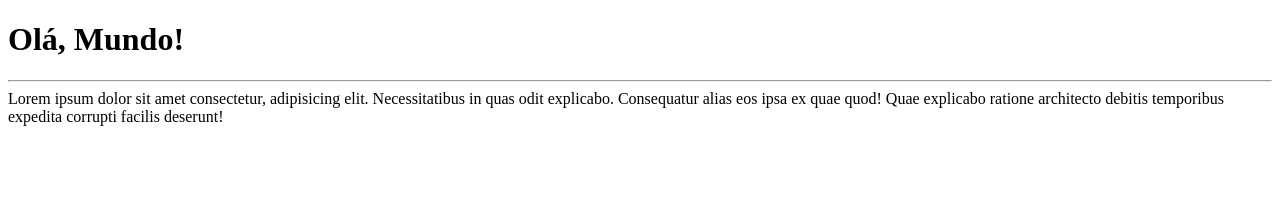
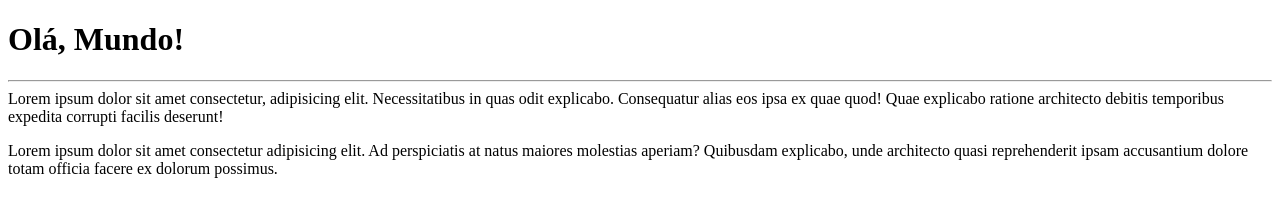
Before and after one commit to SergioPordeus/Ola-Mundo, a plain HTML site: page site-exemplo/index.html in a window 1280 px wide. Drawn offline with Linux system fonts and the light colour scheme.

Commit message:
Add um Paragrafo
Primeira

```diff
--- a/site-exemplo/index.html
+++ b/site-exemplo/index.html
@@ -9,5 +9,6 @@
     <h1>Olá, Mundo!</h1>
     <hr>
     Lorem ipsum dolor sit amet consectetur, adipisicing elit. Necessitatibus in quas odit explicabo. Consequatur alias eos ipsa ex quae quod! Quae explicabo ratione architecto debitis temporibus expedita corrupti facilis deserunt!
+    <p>Lorem ipsum dolor sit amet consectetur adipisicing elit. Ad perspiciatis at natus maiores molestias aperiam? Quibusdam explicabo, unde architecto quasi reprehenderit ipsam accusantium dolore totam officia facere ex dolorum possimus.</p>
 </body>
 </html>
```
